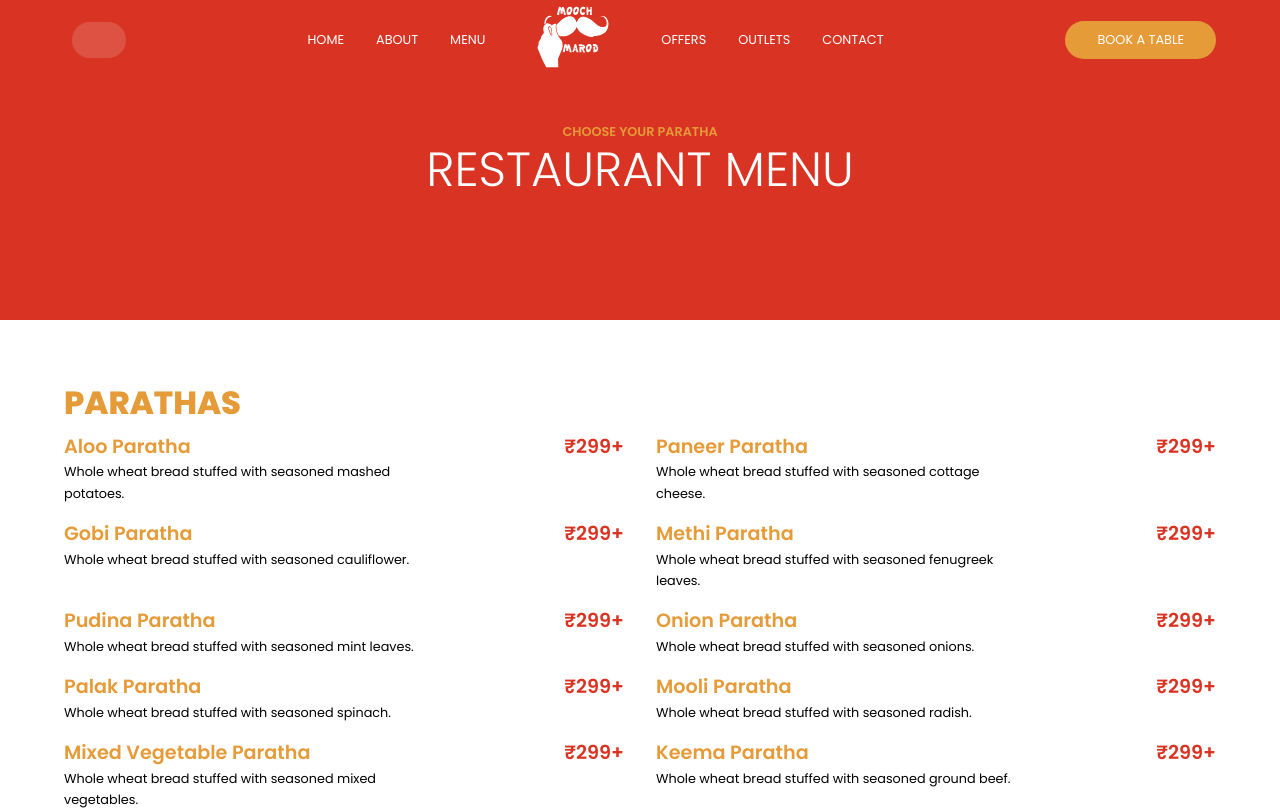
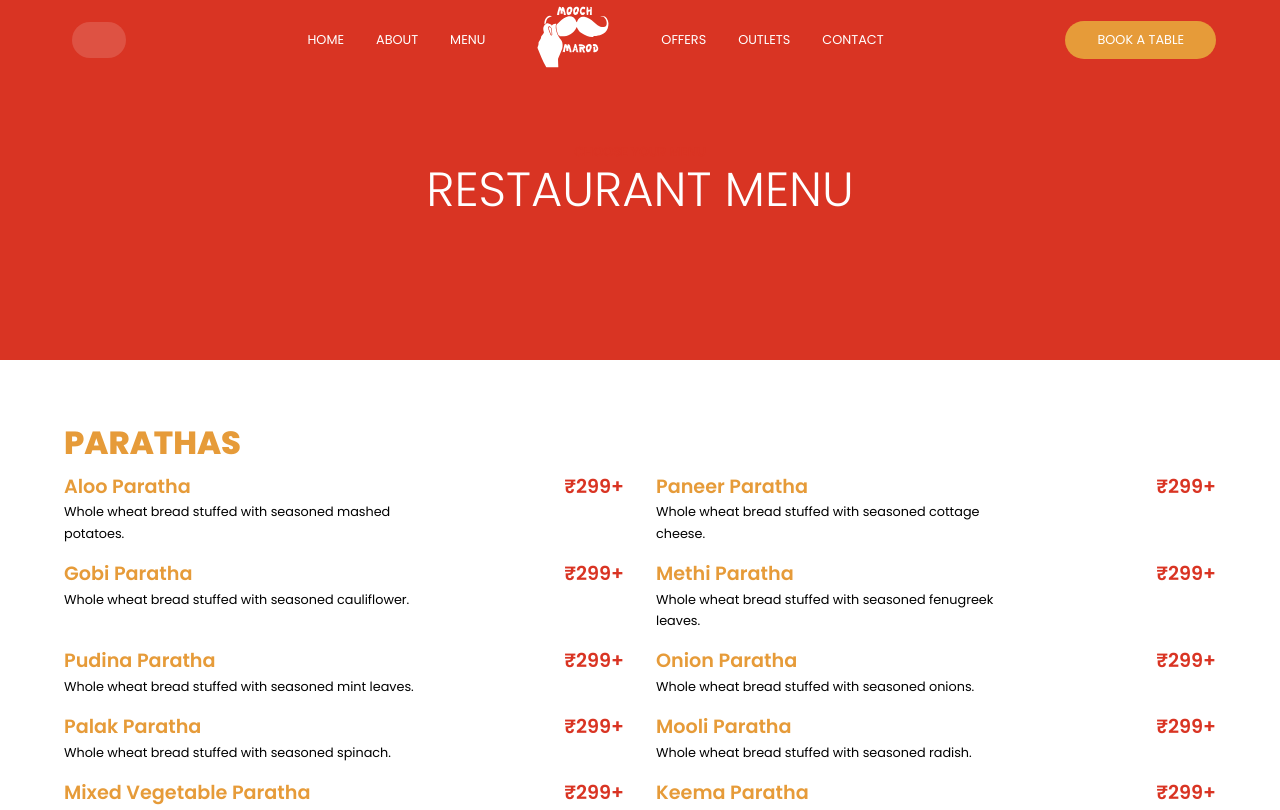
Before and after one commit to PRISM-SCALE/mooch-marod, a React (Vite) app: page /menu in a window 1280 px wide. Shown: the top 810 px of the page. Built offline with nearby package versions, Linux system fonts and the light colour scheme; some icons are missing.

Commit message:
updating page header section

```diff
--- a/src/pages/Menu.tsx
+++ b/src/pages/Menu.tsx
@@ -5,7 +5,7 @@ import MenuList from "../sections/Menu/MenuList";
 const Menu = () => {
 	return (
 		<Box>
-			<PageHeader tagline="Choose your Paratha" title="RESTAURANT MENU" />
+			<PageHeader tagline="Choose your menu" title="RESTAURANT MENU" />
 			<MenuList />
 		</Box>
 	);
--- a/src/sections/LandingPage/MenuSection.tsx
+++ b/src/sections/LandingPage/MenuSection.tsx
@@ -12,6 +12,7 @@ import {menu} from "../../_mock/menu.json";
 
 // INTERFACE
 import {GroupedMenuData, groupData} from "../../utils/groupby";
+import {Link} from "react-router-dom";
 
 interface StyledTabsProps {
 	children?: React.ReactNode;
@@ -114,7 +115,10 @@ const MenuSection = () => {
 						sx={{textTransform: "uppercase", fontSize: {xs: 26, md: 42}}}
 						gutterBottom
 					>
-						Mooch Marod's Paratha, THE BEST IN TOWN
+						<Box component={"span"} fontWeight={500}>
+							Mooch Marod's
+						</Box>{" "}
+						Paratha, THE BEST IN TOWN
 					</Typography>
 					<Typography variant="body1" sx={{width: {xs: "100%", md: "50%"}, marginX: "auto"}}>
 						Lorem ipsum dolor sit amet, consectetur adipiscing elit. Ut blandit arcu in pretium
@@ -182,6 +186,8 @@ const MenuSection = () => {
 
 					<Box textAlign={"center"} mt={6}>
 						<Button
+							component={Link}
+							to="/menu"
 							sx={{
 								borderRadius: 30,
 								background: theme.palette.custom.achar,
--- a/src/sections/PageHeader.tsx
+++ b/src/sections/PageHeader.tsx
@@ -13,14 +13,34 @@ const PageHeader = ({tagline, title}: Props) => {
 			id="menu_header"
 			sx={{
 				background: theme.palette.custom.achar,
-				height: "40vh",
+				// backgroundImage: `url(/images/head_banner.png)`,
+				backgroundPosition: "center center",
+				backgroundRepeat: "no-repeat",
+				backgroundSize: "cover",
+				height: "45vh",
 				width: "100%",
 				display: "flex",
 				justifyContent: "center",
 				flexDirection: "column",
-				overflow: "hidden",
+				// overflow: "hidden",
+				// position: "relative",
+				// zIndex: -10,
 			}}
 		>
+			{/* <img
+				src="/images/jabardast_desi.png"
+				alt="jabardast_desi"
+				style={{
+					height: 360,
+					position: "absolute",
+					top: "50%",
+					left: "50%",
+					transform: "translate(-50%, -50%) ",
+					zIndex: -5,
+					opacity: 0.25,
+				}}
+				loading="lazy"
+			/> */}
 			<Container>
 				<Box
 					sx={{
@@ -31,7 +51,7 @@ const PageHeader = ({tagline, title}: Props) => {
 					}}
 				>
 					<Typography
-						color={theme.palette.custom.paratha}
+						color={theme.palette.custom.achar}
 						fontWeight={600}
 						fontSize={".8rem"}
 						sx={{textTransform: "uppercase"}}
```
Also changed, not shown: public/images/head_banner.png (added).
